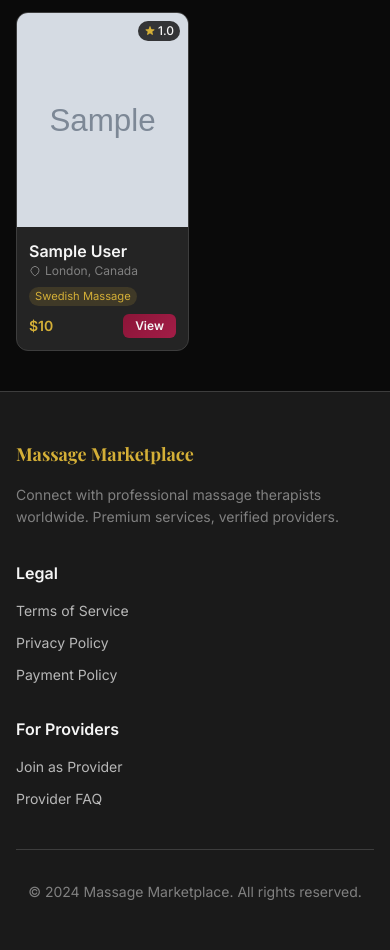
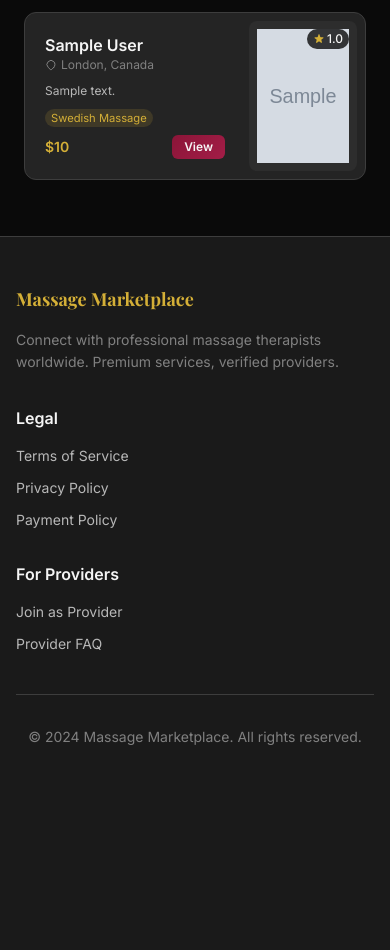
Before and after one commit to ivotripunovic/massage_marketplace, a Django app: page / in a window 390 px wide. Shown: the part 49-999 px from the top of the page. After the commit the page ends 794 px from the top, so only its background shows below. Run offline with Django 5.2, Linux system fonts and the light colour scheme; data comes from the database, SQL or seed files in the repository; tables that the repository leaves empty hold one stand-in row (values such as "Sample post"); grey boxes marked "Sample" are stand-in pictures; some libraries are stand-ins or nearby versions.

Commit message:
Fixing front page layout for mobile

```diff
--- a/marketplace/templates/clients/provider_list.html
+++ b/marketplace/templates/clients/provider_list.html
@@ -9,8 +9,12 @@
         transform: scale(1.05);
     }
     .card-image-container {
-        aspect-ratio: 4/5;
         overflow: hidden;
+    }
+    @media (min-width: 640px) {
+        .card-image-container {
+            aspect-ratio: 4/5;
+        }
     }
     .service-tag {
         background: rgba(212, 175, 55, 0.15);
@@ -83,12 +87,12 @@
 
     {% if providers_with_stats %}
     <!-- Provider Grid -->
-    <div class="grid grid-cols-2 sm:grid-cols-3 lg:grid-cols-4 xl:grid-cols-5 gap-3 sm:gap-4 mb-6">
+    <div class="grid grid-cols-1 sm:grid-cols-2 md:grid-cols-3 lg:grid-cols-4 xl:grid-cols-5 gap-3 sm:gap-4 mb-6">
         {% for item in providers_with_stats %}
         {% with provider=item.provider %}
-        <a href="{% url 'provider_detail' provider.user.email %}" class="card-dark provider-card group block overflow-hidden">
+        <a href="{% url 'provider_detail' provider.user.email %}" class="card-dark provider-card group block overflow-hidden flex flex-row sm:flex-col p-2 sm:p-0 gap-3 sm:gap-0 mx-2 sm:mx-0">
             <!-- Provider Photo -->
-            <div class="card-image-container bg-dark-200 relative">
+            <div class="card-image-container bg-dark-200 relative w-1/3 sm:w-full order-2 sm:order-1 flex-shrink-0 p-2 sm:p-0 rounded-lg sm:rounded-none">
                 {% if provider.photo %}
                 <img src="{{ provider.photo.url }}" alt="{{ provider.get_name }}"
                      class="card-image w-full h-full object-cover transition-transform duration-300">
@@ -112,7 +116,7 @@
             </div>
 
             <!-- Provider Info -->
-            <div class="p-3">
+            <div class="p-3 w-2/3 sm:w-full order-1 sm:order-2">
                 <!-- Name -->
                 <h3 class="font-semibold text-base text-text-primary group-hover:text-gold transition-colors truncate">
                     {{ provider.get_name }}
@@ -133,6 +137,13 @@
                     </svg>
                     <span class="truncate">{% if provider.city %}{{ provider.city }}{% endif %}{% if provider.city and provider.country %}, {% endif %}{% if provider.country %}{{ provider.country }}{% endif %}</span>
                 </div>
+                {% endif %}
+
+                <!-- Description -->
+                {% if provider.bio %}
+                <p class="text-text-secondary text-xs leading-relaxed mb-2">
+                    {{ provider.bio|truncatechars:150 }}
+                </p>
                 {% endif %}
 
                 <!-- Services -->
```
